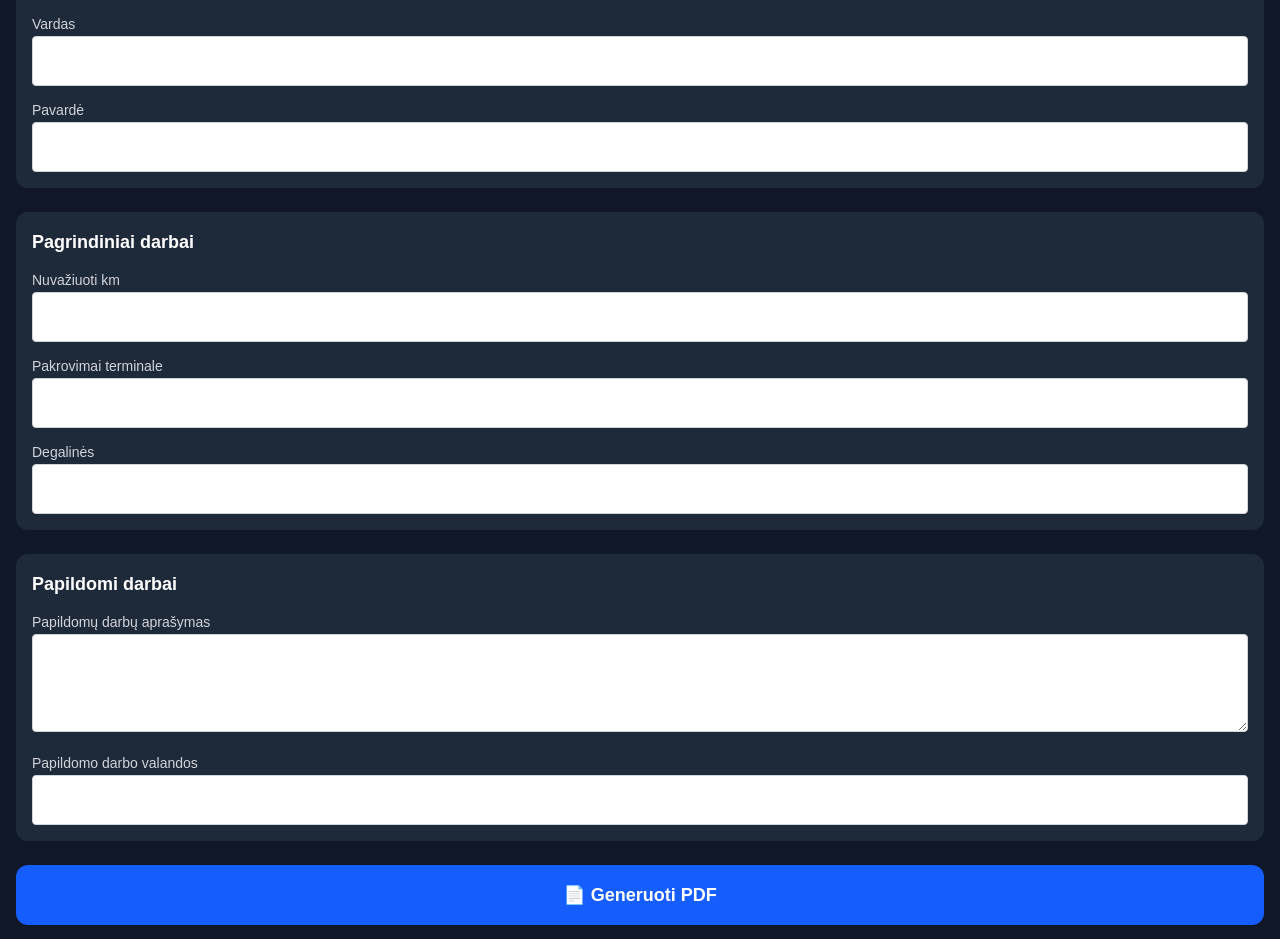
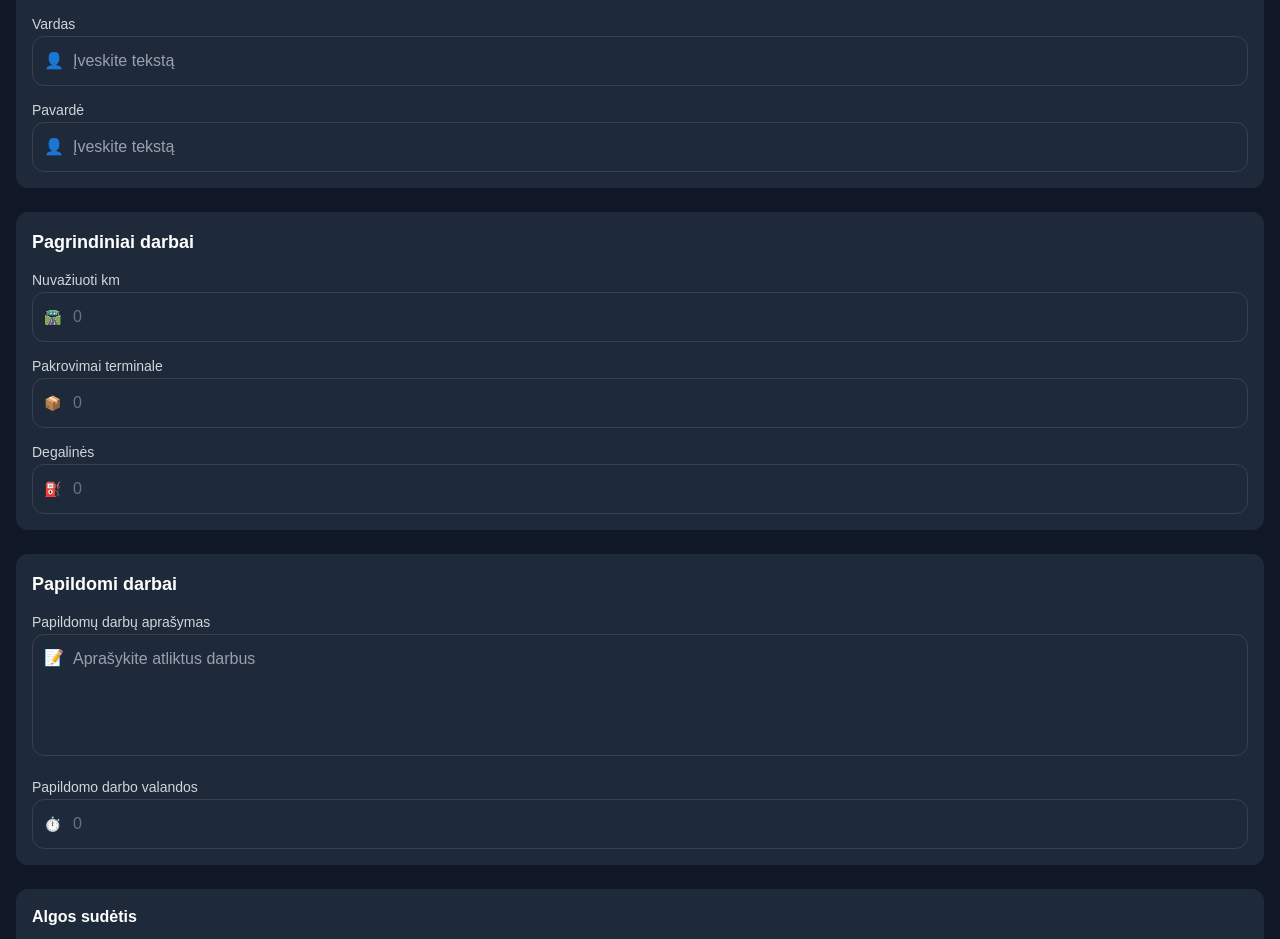
Before and after one commit to RamunasPoc/vaizga, a Next.js app: page / in a window 1280 px wide. Shown: the part 200-1139 px from the top of the page. Built offline with nearby package versions, Linux system fonts and the light colour scheme.

Commit message:
atnaujinta

```diff
--- a/app/components/HiddenReport.tsx
+++ b/app/components/HiddenReport.tsx
@@ -1,5 +1,3 @@
-'use client';
-
 interface Props {
   name: string;
   surname: string;
@@ -10,37 +8,74 @@ interface Props {
   extraHours: number | '';
   loadHours: number;
   total: number;
+
+  kmPay: number;
+  loadPay: number;
+  stationPay: number;
+  extraPay: number;
 }
 
-export default function HiddenReport(props: Props) {
+export default function HiddenReport({
+  name,
+  surname,
+  km,
+  loads,
+  stations,
+  extraWorkDesc,
+  extraHours,
+  loadHours,
+  total,
+  kmPay,
+  loadPay,
+  stationPay,
+  extraPay,
+}: Props) {
   return (
     <div
       id="report"
       style={{
         position: 'absolute',
         left: '-9999px',
-        backgroundColor: 'white',
-        color: 'black',
-        padding: '20px',
+        top: 0,
         width: '210mm',
+        background: '#ffffff',
+        color: '#000000',
+        padding: '24px',
+        fontFamily: 'Arial, sans-serif',
+        fontSize: '12px',
       }}
     >
-      <h1 style={{ fontSize: 20, fontWeight: 'bold' }}>
+      <h1 style={{ fontSize: 18, marginBottom: 16 }}>
         Vairuotojo darbo ataskaita
       </h1>
 
-      <p>Vardas: {props.name || '-'}</p>
-      <p>Pavardė: {props.surname || '-'}</p>
-      <p>Nuvažiuoti km: {props.km || '-'}</p>
-      <p>
-        Pakrovimai terminale: {props.loads || '-'} ({props.loadHours} val.)
-      </p>
-      <p>Degalinės: {props.stations || '-'}</p>
-      <p>Papildomi darbai: {props.extraWorkDesc || '-'}</p>
-      <p>Papildomo darbo valandos: {props.extraHours || '-'}</p>
+      <p><b>Vardas:</b> {name}</p>
+      <p><b>Pavardė:</b> {surname}</p>
+      <p><b>Nuvažiuoti km:</b> {km}</p>
+      <p><b>Pakrovimai terminale:</b> {loads} ({loadHours} val.)</p>
+      <p><b>Degalinės:</b> {stations}</p>
 
-      <p style={{ fontWeight: 'bold', marginTop: 10 }}>
-        Bendra alga: {props.total.toFixed(2)} €
+      {extraWorkDesc && (
+        <p><b>Papildomi darbai:</b> {extraWorkDesc}</p>
+      )}
+
+      {extraHours !== '' && (
+        <p><b>Papildomo darbo valandos:</b> {extraHours}</p>
+      )}
+
+      <hr style={{ margin: '16px 0' }} />
+
+      <h2 style={{ fontSize: 14, marginBottom: 8 }}>Algos sudėtis</h2>
+
+      <p>KM: {kmPay.toFixed(2)} €</p>
+      <p>Terminalai: {loadPay.toFixed(2)} €</p>
+      <p>Degalinės: {stationPay.toFixed(2)} €</p>
+      <p>Papildomi darbai: {extraPay.toFixed(2)} €</p>
+
+      <hr style={{ margin: '12px 0' }} />
+
+      <p style={{ fontSize: 14, fontWeight: 'bold' }}>
+        Bendra alga: {total.toFixed(2)} €
       </p>
     </div>
   );
--- /dev/null
+++ b/app/components/SalaryBreakdown.tsx
@@ -0,0 +1,37 @@
+'use client';
+
+interface Props {
+  kmPay: number;
+  loadPay: number;
+  stationPay: number;
+  extraPay: number;
+}
+
+export default function SalaryBreakdown({
+  kmPay,
+  loadPay,
+  stationPay,
+  extraPay,
+}: Props) {
+  return (
+    <div className="bg-gray-800 rounded-xl p-4 space-y-2 text-sm">
+      <h3 className="font-semibold text-base">Algos sudėtis</h3>
+
+      <Row label="Kilometrai" value={kmPay} />
+      <Row label="Pakrovimai / iškrovimai" value={loadPay} />
+      <Row label="Degalinės" value={stationPay} />
+      <Row label="Papildomi darbai" value={extraPay} />
+    </div>
+  );
+}
+
+function Row({ label, value }: { label: string; value: number }) {
+  return (
+    <div className="flex justify-between">
+      <span className="text-gray-300">{label}</span>
+      <span className="font-medium">
+        {value > 0 ? value.toFixed(2) : '0.00'} €
+      </span>
+    </div>
+  );
+}
--- a/app/components/SalaryHeader.tsx
+++ b/app/components/SalaryHeader.tsx
@@ -1,8 +1,16 @@
 'use client';
+
+import Image from 'next/image';
 
 export default function SalaryHeader({ total }: { total: number }) {
   return (
-    <div className="bg-green-600 rounded-xl p-6 text-center">
+    <div className="bg-green-600 rounded-xl p-6 text-center relative">
+      {/* Logotipas viršuje kairėje */}
+      <div className="absolute top-4 left-4">
+        <Image src="/LOGO.png" alt="Logo" width={50} height={50} />
+      </div>
+
+      {/* Tekstas */}
       <p className="text-sm uppercase">Bendra alga</p>
       <p className="text-5xl font-bold">
         {total > 0 ? total.toFixed(2) : ''} €
--- a/app/components/inputs/NumberInput.tsx
+++ b/app/components/inputs/NumberInput.tsx
@@ -6,21 +6,46 @@ interface Props {
   label: string;
   value: number | '';
   setValue: Dispatch<SetStateAction<number | ''>>;
+  icon?: string; // km | € | ⏱
 }
 
-export default function NumberInput({ label, value, setValue }: Props) {
+export default function NumberInput({
+  label,
+  value,
+  setValue,
+  icon,
+}: Props) {
   return (
-    <div>
+    <div className="space-y-1">
       <label className="text-sm text-gray-300">{label}</label>
-      <input
-        type="number"
-        value={value}
-        onChange={e =>
-          setValue(e.target.value === '' ? '' : Number(e.target.value))
-        }
-        className="w-full p-3 rounded bg-white text-black border border-gray-300
-                   focus:outline-none focus:ring-2 focus:ring-blue-500"
-      />
+
+      <div className="relative">
+        {icon && (
+          <span className="absolute left-3 top-1/2 -translate-y-1/2 text-gray-400 text-sm">
+            {icon}
+          </span>
+        )}
+
+        <input
+          type="text"
+          inputMode="numeric"
+          pattern="[0-9]*"
+          value={value}
+          onChange={(e) =>
+            setValue(e.target.value === '' ? '' : Number(e.target.value))
+          }
+          placeholder="0"
+          className={`
+            w-full p-3 rounded-xl
+            bg-gray-800
+            text-white
+            placeholder-gray-500
+            border border-gray-700
+            focus:outline-none focus:ring-2 focus:ring-blue-500
+            ${icon ? 'pl-10' : ''}
+          `}
+        />
+      </div>
     </div>
   );
 }
--- a/app/components/inputs/TextInput.tsx
+++ b/app/components/inputs/TextInput.tsx
@@ -6,19 +6,37 @@ interface Props {
   label: string;
   value: string;
   setValue: Dispatch<SetStateAction<string>>;
+  icon?: string;
 }
 
-export default function TextInput({ label, value, setValue }: Props) {
+export default function TextInput({ label, value, setValue, icon }: Props) {
   return (
-    <div>
+    <div className="space-y-1">
       <label className="text-sm text-gray-300">{label}</label>
-      <input
-        type="text"
-        value={value}
-        onChange={e => setValue(e.target.value)}
-        className="w-full p-3 rounded bg-white text-black border border-gray-300
-                   focus:outline-none focus:ring-2 focus:ring-blue-500"
-      />
+
+      <div className="relative">
+        {icon && (
+          <span className="absolute left-3 top-1/2 -translate-y-1/2 text-gray-400">
+            {icon}
+          </span>
+        )}
+
+        <input
+          type="text"
+          value={value}
+          onChange={(e) => setValue(e.target.value)}
+          placeholder="Įveskite tekstą"
+          className={`
+            w-full p-3 rounded-xl
+            bg-gray-800
+            text-white
+            placeholder-gray-400
+            border border-gray-700
+            focus:outline-none focus:ring-2 focus:ring-blue-500
+            ${icon ? 'pl-10' : ''}
+          `}
+        />
+      </div>
     </div>
   );
 }
--- a/app/components/inputs/TextareaInput.tsx
+++ b/app/components/inputs/TextareaInput.tsx
@@ -6,19 +6,43 @@ interface Props {
   label: string;
   value: string;
   setValue: Dispatch<SetStateAction<string>>;
+  icon?: string;
 }
 
-export default function TextareaInput({ label, value, setValue }: Props) {
+export default function TextareaInput({
+  label,
+  value,
+  setValue,
+  icon,
+}: Props) {
   return (
-    <div>
+    <div className="space-y-1">
       <label className="text-sm text-gray-300">{label}</label>
-      <textarea
-        rows={3}
-        value={value}
-        onChange={e => setValue(e.target.value)}
-        className="w-full p-3 rounded bg-white text-black border border-gray-300
-                   focus:outline-none focus:ring-2 focus:ring-blue-500"
-      />
+
+      <div className="relative">
+        {icon && (
+          <span className="absolute left-3 top-3 text-gray-400">
+            {icon}
+          </span>
+        )}
+
+        <textarea
+          value={value}
+          onChange={(e) => setValue(e.target.value)}
+          rows={4}
+          placeholder="Aprašykite atliktus darbus"
+          className={`
+            w-full p-3 rounded-xl
+            bg-gray-800
+            text-white
+            placeholder-gray-400
+            border border-gray-700
+            focus:outline-none focus:ring-2 focus:ring-blue-500
+            resize-none
+            ${icon ? 'pl-10' : ''}
+          `}
+        />
+      </div>
     </div>
   );
 }
--- a/app/page.tsx
+++ b/app/page.tsx
@@ -10,7 +10,7 @@ import TextInput from './components/inputs/TextInput';
 import NumberInput from './components/inputs/NumberInput';
 import TextareaInput from './components/inputs/TextareaInput';
 import HiddenReport from './components/HiddenReport';
-
+import SalaryBreakdown from './components/SalaryBreakdown';
 
 export default function Page() {
   const [name, setName] = useState('');
@@ -23,14 +23,16 @@ export default function Page() {
   const [extraWorkDesc, setExtraWorkDesc] = useState('');
   const [extraHours, setExtraHours] = useState<number | ''>('');
 
+  // Algų skaičiavimai
   const kmPay = km !== '' ? (Number(km) / 100) * 11 : 0;
-  const loadHours = loads !== '' ? Number(loads) * 2 : 0;
+  const loadHours = loads !== '' ? Number(loads) * 2 : 0; // pakrovimas + iškrovimas
   const loadPay = loadHours * 7.6;
   const stationPay = stations !== '' ? (Number(stations) * 20 / 60) * 7.6 : 0;
   const extraPay = extraHours !== '' ? Number(extraHours) * 7.6 : 0;
 
   const total = kmPay + loadPay + stationPay + extraPay;
 
+  // PDF generavimas
   const generatePDF = async () => {
     const el = document.getElementById('report');
     if (!el) return;
@@ -50,34 +52,49 @@ export default function Page() {
     <main className="min-h-screen bg-gray-900 text-white p-4 space-y-6">
       <SalaryHeader total={total} />
 
+      {/* Vairuotojas */}
       <Section title="Vairuotojas">
-        <TextInput label="Vardas" value={name} setValue={setName} />
-        <TextInput label="Pavardė" value={surname} setValue={setSurname} />
+        <TextInput label="Vardas" value={name} setValue={setName} icon="👤" />
+        <TextInput label="Pavardė" value={surname} setValue={setSurname} icon="👤" />
       </Section>
 
+      {/* Pagrindiniai darbai */}
       <Section title="Pagrindiniai darbai">
-        <NumberInput label="Nuvažiuoti km" value={km} setValue={setKm} />
+        <NumberInput label="Nuvažiuoti km" value={km} setValue={setKm} icon="🛣️" />
         <NumberInput
           label="Pakrovimai terminale"
           value={loads}
           setValue={setLoads}
+          icon="📦"
         />
-        <NumberInput label="Degalinės" value={stations} setValue={setStations} />
+        <NumberInput label="Degalinės" value={stations} setValue={setStations} icon="⛽" />
       </Section>
 
+      {/* Papildomi darbai */}
       <Section title="Papildomi darbai">
         <TextareaInput
           label="Papildomų darbų aprašymas"
           value={extraWorkDesc}
           setValue={setExtraWorkDesc}
+          icon="📝"
         />
         <NumberInput
           label="Papildomo darbo valandos"
           value={extraHours}
           setValue={setExtraHours}
+          icon="⏱️"
         />
       </Section>
 
+      {/* Algos sudėtis */}
+      <SalaryBreakdown
+        kmPay={kmPay}
+        loadPay={loadPay}
+        stationPay={stationPay}
+        extraPay={extraPay}
+      />
+
+      {/* Paslėptas PDF ataskaitos komponentas */}
       <HiddenReport
         name={name}
         surname={surname}
@@ -88,8 +105,13 @@ export default function Page() {
         extraHours={extraHours}
         loadHours={loadHours}
         total={total}
+        kmPay={kmPay}
+        loadPay={loadPay}
+        stationPay={stationPay}
+        extraPay={extraPay}
       />
 
+      {/* PDF mygtukas */}
       <button
         onClick={generatePDF}
         className="w-full bg-blue-600 hover:bg-blue-700 transition p-4 rounded-xl text-lg font-bold"
```
Also changed, not shown: public/LOGO.png (added).
